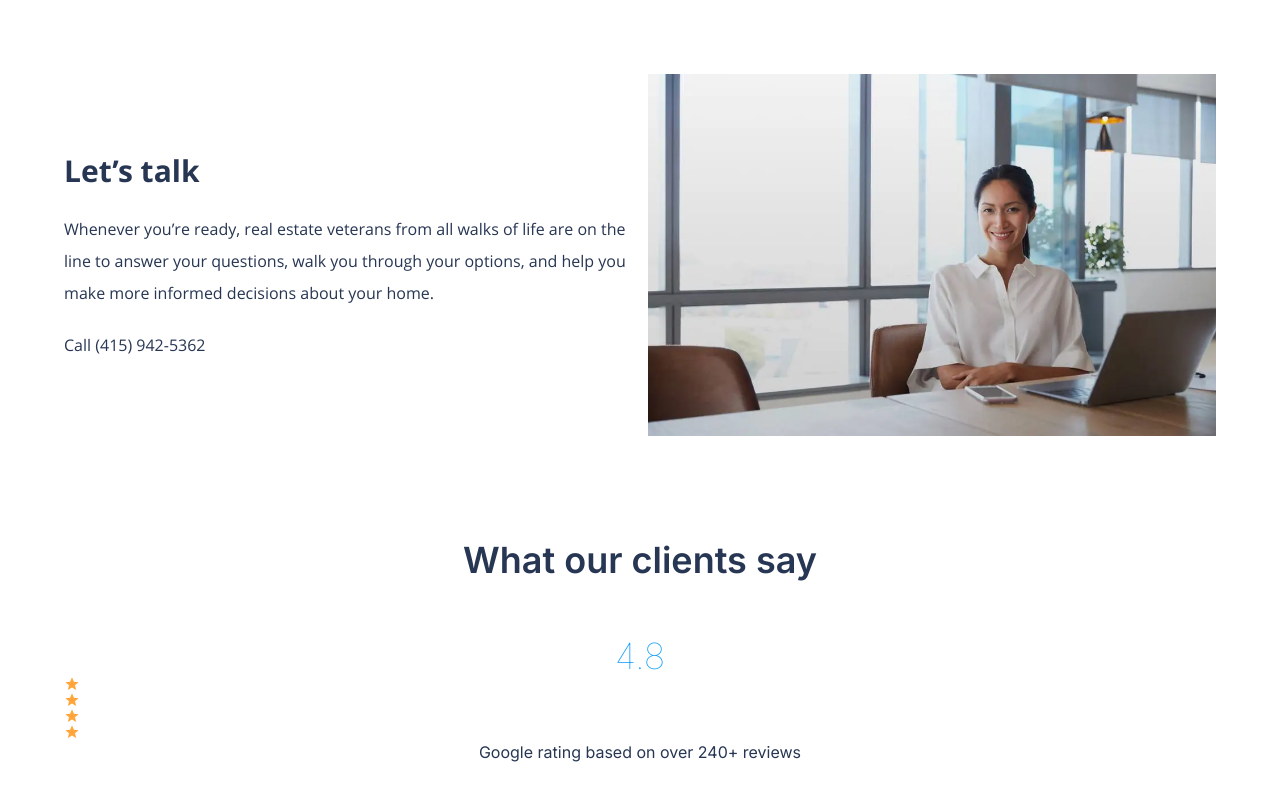
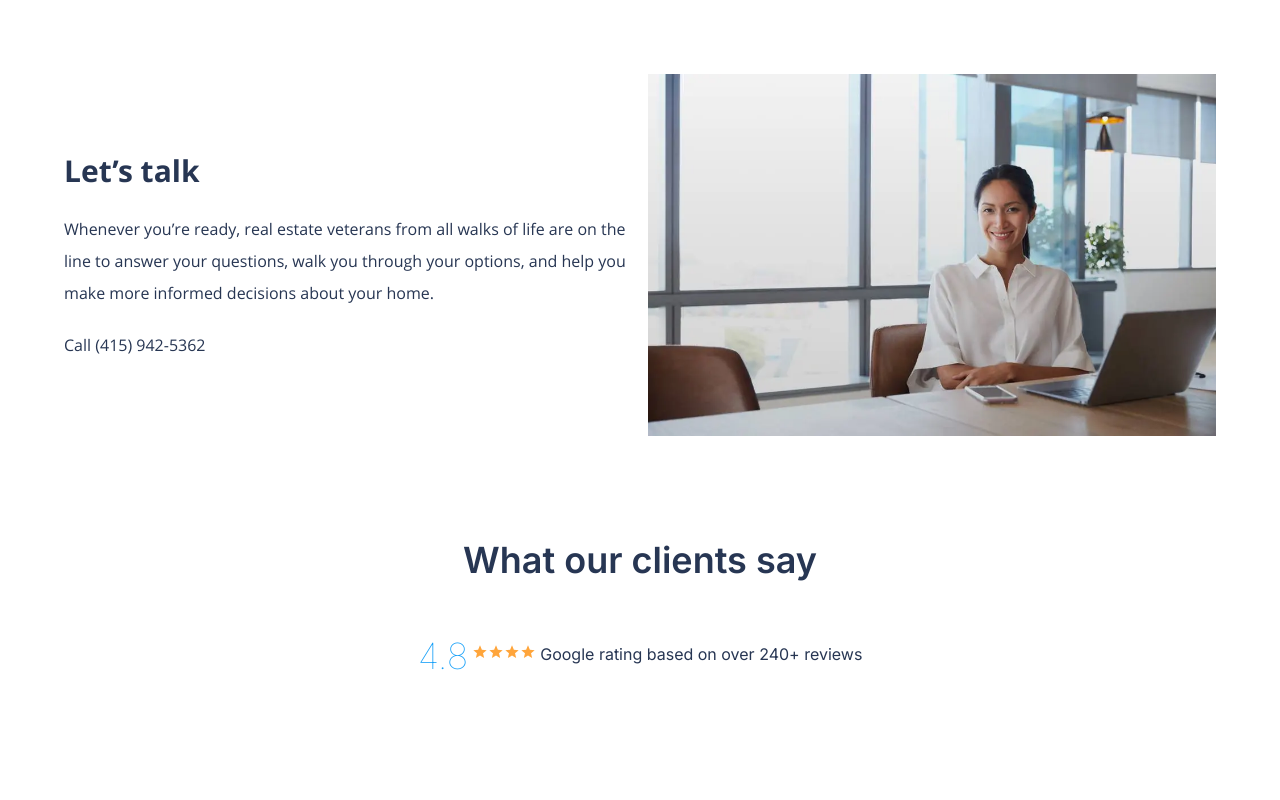
Before and after one commit to Harkanni/real-estate-management-app, a Next.js app: page / in a window 1280 px wide. Shown: the part 3779-4579 px from the top of the page. After the commit the page ends 4539 px from the top, so only its background shows below. Built offline with nearby package versions, Linux system fonts and the light colour scheme.

Commit message:
testimonials

```diff
--- a/components/Testimonials.tsx
+++ b/components/Testimonials.tsx
@@ -6,19 +6,20 @@ const Testimonials = () => {
    <section className={`p-16 my-5`}>
       <h2 className='mb-14 text-center text-4xl font-semibold'>What our clients say</h2>
       <div className={`text-center`}>
-         <span className='text-4xl font-thin text-[#18a0f8]'>4.8</span>
+         <span className='text-4xl font-thin text-[#18a0f8]' style={{ verticalAlign: 'middle'}}>4.8</span>
 
-         <span>
+         <span className={`inline-flex justify-center items-center mx-1`} >
             {
                [1, 2, 3,4].map((item, index) => {
                   return (
-                     <span key={index}>
+                     <span key={index} className=''>
                         <MdStar color='#ffa53b' />
                      </span>
                   )
                })
             }
          </span>
+
          <span>Google rating based on over 240+ reviews</span>
       </div>
    </section>
```
